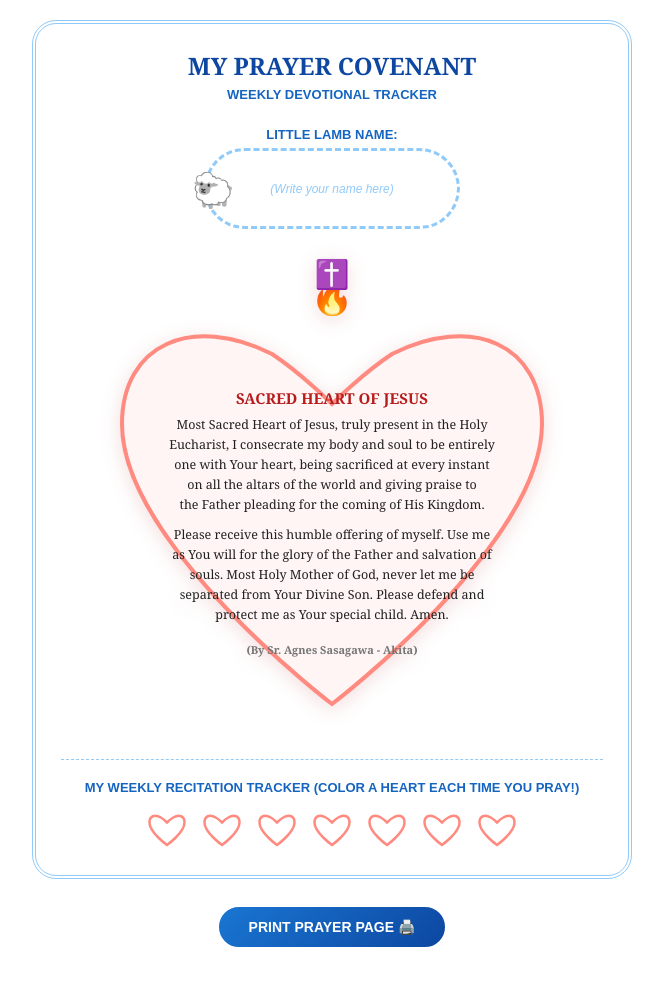
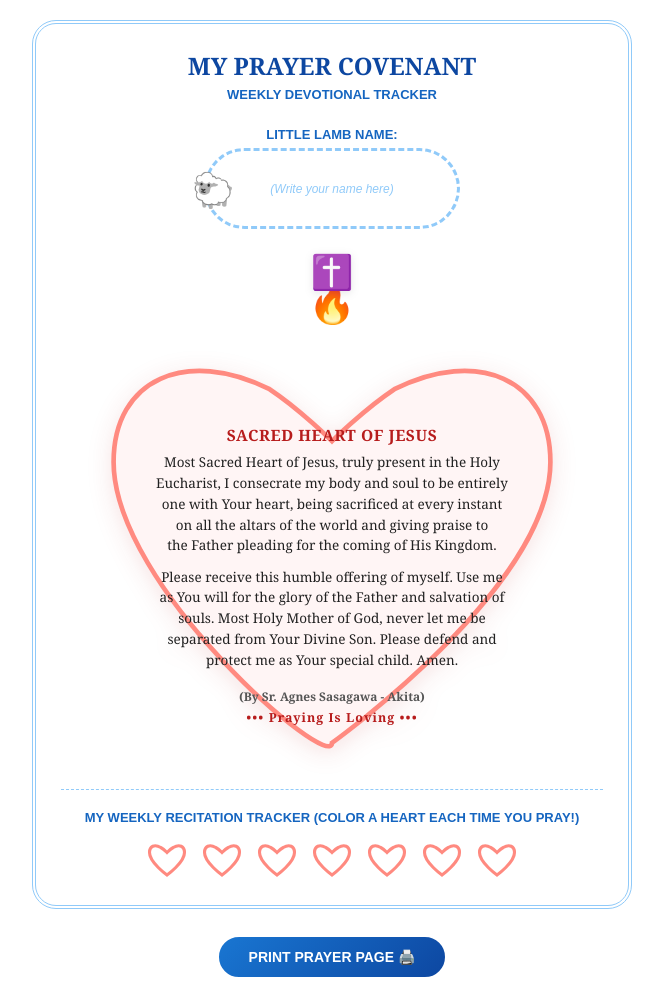
Before and after one commit to Dove007-tech/Akita-s-Most-Sacred-Heart-of-Jesus-Prayer, a plain HTML site: page index.html in a window 1280 px wide. Shown: the whole page, without its empty margins (308-971 px from the left). Before the commit the page ends 970 px from the top, so only its background shows below. Drawn offline with Linux system fonts and the light colour scheme.

Commit message:
Enhance print page styles and layout
Added styles for print page and updated prayer container layout.

```diff
--- a/index.html
+++ b/index.html
@@ -16,6 +16,7 @@
             print-color-adjust: exact;
         }
         .print-page {
+            width: 100%;
             max-width: 600px;
             margin: 0 auto;
             border: 4px double #90CAF9;
@@ -23,6 +24,7 @@
             padding: 25px;
             background: #FFFFFF;
             box-sizing: border-box;
+            position: relative;
         }
         .title {
             font-size: 24px;
@@ -40,7 +42,7 @@
             text-transform: uppercase;
         }
 
-        /* 🐑 Sheep Box Layout */
+        /* 🐑 Top Section: Little Lamb Fluffy Name Box */
         .sheep-name-section {
             display: flex;
             flex-direction: column;
@@ -80,22 +82,42 @@
             font-family: sans-serif;
         }
 
-        /* ❤️ Middle Section: Sacred Heart Frame Layout (Using Inline SVG to Prevent Broken Text Truncation) */
+        /* ❤️ Middle Section: Cross & Flame on Top, Heart Frame with Exact Multi-line Text */
         .prayer-container {
             display: flex;
-            justify-content: center;
+            flex-direction: column;
             align-items: center;
             margin-bottom: 25px;
             position: relative;
         }
+
+        /* ✝️ Custom Flame and Cross Assembly matching your layout */
+        .sacred-heart-emblems {
+            display: flex;
+            flex-direction: column;
+            align-items: center;
+            margin-bottom: -15px;
+            z-index: 10;
+        }
+        .emblem-cross {
+            font-size: 34px;
+            line-height: 1;
+            margin-bottom: -5px;
+            filter: drop-shadow(0 2px 4px rgba(0,0,0,0.1));
+        }
+        .emblem-fire {
+            font-size: 38px;
+            line-height: 1;
+        }
+
         .svg-heart-frame {
             width: 100%;
-            max-width: 500px;
+            max-width: 520px;
             height: auto;
-            filter: drop-shadow(0px 4px 10px rgba(183, 28, 28, 0.15));
+            filter: drop-shadow(0px 5px 12px rgba(183, 28, 28, 0.12));
         }
 
-        /* 🗓️ Bottom Section: Plain Heart Tracker Grid (Using SVGs for perfect sizing) */
+        /* 🗓️ Bottom Section: Plain Heart Tracker Grid Array */
         .tracker-section {
             border-top: 1px dashed #90CAF9;
             padding-top: 20px;
@@ -143,34 +165,37 @@
             </div>
         </div>
 
-        <!-- 🌟 Sacred Heart SVG Viewport Frame Container -->
+        <!-- ❤️ Middle Section: Sacred Heart Frame Layout -->
         <div class="prayer-container">
-            <svg class="svg-heart-frame" viewBox="0 0 500 480" xmlns="http://w3.org">
-                <!-- 👑 Holy Thorns and Cross Crown Elements -->
-                <text x="250" y="55" font-size="34" text-anchor="middle">🔥</text>
-                <text x="250" y="30" font-size="28" text-anchor="middle">✝️</text>
+            <!-- Emblems sit perfectly anchored on top of the heart vertex -->
+            <div class="sacred-heart-emblems">
+                <div class="emblem-cross">✝️</div>
+                <div class="emblem-fire">🔥</div>
+            </div>
 
-                <!-- ❤️ Flawless Sacred Devotional Heart Curve Geometry Path -->
-                <path d="M250,450 C250,450 40,290 40,170 C40,90 110,60 190,100 C220,120 250,150 250,150 C250,150 280,120 310,100 C390,60 460,90 460,170 C460,290 250,450 250,450 Z"
-                      fill="#FFF5F5" stroke="#FF8A80" stroke-width="4"/>
+            <svg class="svg-heart-frame" viewBox="0 0 500 440" xmlns="http://w3.org">
+                <!-- Flawless Sacred Heart Curve Geometry Path -->
+                <path d="M250,420 C250,450 40,270 40,150 C40,70 110,40 190,80 C220,100 250,130 250,130 C250,130 280,100 310,80 C390,40 460,70 460,150 C460,270 250,420 250,420 Z"
+                      fill="#FFF5F5" stroke="#FF8A80" stroke-width="4.5"/>
 
-                <!-- 📜 Multi-line Auto-wrapped Prayer Text Content Block Grid Matrix -->
-                <g font-family="Georgia, serif" font-size="12.5" font-weight="500" fill="#212121" text-anchor="middle">
-                    <text x="250" y="150" font-size="15" font-weight="900" fill="#B71C1C">SACRED HEART OF JESUS</text>
+                <!-- 📜 Multi-line Auto-wrapped Prayer Text Content Block -->
+                <g font-family="Georgia, serif" font-size="13" font-weight="500" fill="#212121" text-anchor="middle">
+                    <text x="250" y="130" font-size="15" font-weight="900" fill="#B71C1C" letter-spacing="0.5">SACRED HEART OF JESUS</text>
 
-                    <text x="250" y="175">Most Sacred Heart of Jesus, truly present in the Holy</text>
-                    <text x="250" y="195">Eucharist, I consecrate my body and soul to be entirely</text>
-                    <text x="250" y="215">one with Your heart, being sacrificed at every instant</text>
-                    <text x="250" y="235">on all the altars of the world and giving praise to</text>
-                    <text x="250" y="255">the Father pleading for the coming of His Kingdom.</text>
+                    <text x="250" y="155">Most Sacred Heart of Jesus, truly present in the Holy</text>
+                    <text x="250" y="175">Eucharist, I consecrate my body and soul to be entirely</text>
+                    <text x="250" y="195">one with Your heart, being sacrificed at every instant</text>
+                    <text x="250" y="215">on all the altars of the world and giving praise to</text>
+                    <text x="250" y="235">the Father pleading for the coming of His Kingdom.</text>
 
-                    <text x="250" y="285">Please receive this humble offering of myself. Use me</text>
-                    <text x="250" y="305">as You will for the glory of the Father and salvation of</text>
-                    <text x="250" y="325">souls. Most Holy Mother of God, never let me be</text>
-                    <text x="250" y="345">separated from Your Divine Son. Please defend and</text>
-                    <text x="250" y="365">protect me as Your special child. Amen.</text>
+                    <text x="250" y="265">Please receive this humble offering of myself. Use me</text>
+                    <text x="250" y="285">as You will for the glory of the Father and salvation of</text>
+                    <text x="250" y="305">souls. Most Holy Mother of God, never let me be</text>
+                    <text x="250" y="325">separated from Your Divine Son. Please defend and</text>
+                    <text x="250" y="345">protect me as Your special child. Amen.</text>
 
-                    <text x="250" y="400" font-size="11" font-weight="bold" fill="#757575">(By Sr. Agnes Sasagawa - Akita)</text>
+                    <text x="250" y="380" font-size="11.5" font-weight="bold" fill="#555555">(By Sr. Agnes Sasagawa - Akita)</text>
+                    <text x="250" y="400" font-size="12" font-weight="bold" fill="#B71C1C" letter-spacing="1">••• Praying Is Loving •••</text>
                 </g>
             </svg>
         </div>
@@ -179,13 +204,13 @@
             <div class="tracker-title">My Weekly Recitation Tracker (Color a heart each time you pray!)</div>
             <div class="hearts-row">
                 <!-- 7 Sharp SVG Hearts Matrix Layout -->
-                <svg class="svg-mini-heart" viewBox="0 0 32 32"><path d="M16,28 C16,28 2,18 2,10 C2,5 6,3 11,6 C13,7 16,10 16,10 C16,10 19,7 21,6 C26,3 30,5 30,10 C30,18 16,28 16,28 Z" fill="#FFFFFF" stroke="#FF8A80" stroke-width="2"/></svg>
-                <svg class="svg-mini-heart" viewBox="0 0 32 32"><path d="M16,28 C16,28 2,18 2,10 C2,5 6,3 11,6 C13,7 16,10 16,10 C16,10 19,7 21,6 C26,3 30,5 30,10 C30,18 16,28 16,28 Z" fill="#FFFFFF" stroke="#FF8A80" stroke-width="2"/></svg>
-                <svg class="svg-mini-heart" viewBox="0 0 32 32"><path d="M16,28 C16,28 2,18 2,10 C2,5 6,3 11,6 C13,7 16,10 16,10 C16,10 19,7 21,6 C26,3 30,5 30,10 C30,18 16,28 16,28 Z" fill="#FFFFFF" stroke="#FF8A80" stroke-width="2"/></svg>
-                <svg class="svg-mini-heart" viewBox="0 0 32 32"><path d="M16,28 C16,28 2,18 2,10 C2,5 6,3 11,6 C13,7 16,10 16,10 C16,10 19,7 21,6 C26,3 30,5 30,10 C30,18 16,28 16,28 Z" fill="#FFFFFF" stroke="#FF8A80" stroke-width="2"/></svg>
-                <svg class="svg-mini-heart" viewBox="0 0 32 32"><path d="M16,28 C16,28 2,18 2,10 C2,5 6,3 11,6 C13,7 16,10 16,10 C16,10 19,7 21,6 C26,3 30,5 30,10 C30,18 16,28 16,28 Z" fill="#FFFFFF" stroke="#FF8A80" stroke-width="2"/></svg>
-                <svg class="svg-mini-heart" viewBox="0 0 32 32"><path d="M16,28 C16,28 2,18 2,10 C2,5 6,3 11,6 C13,7 16,10 16,10 C16,10 19,7 21,6 C26,3 30,5 30,10 C30,18 16,28 16,28 Z" fill="#FFFFFF" stroke="#FF8A80" stroke-width="2"/></svg>
-                <svg class="svg-mini-heart" viewBox="0 0 32 32"><path d="M16,28 C16,28 2,18 2,10 C2,5 6,3 11,6 C13,7 16,10 16,10 C16,10 19,7 21,6 C26,3 30,5 30,10 C30,18 16,28 16,28 Z" fill="#FFFFFF" stroke="#FF8A80" stroke-width="2"/></svg>
+                <svg class="svg-mini-heart" viewBox="0 0 32 32"><path d="M16,28 C16,28 2,18 2,10 C2,5 6,3 11,6 C13,7 16,10 16,10 C16,10 19,7 21,6 C26,3 30,5 30,10 C30,18 16,28 16,28 Z" fill="#FFFFFF" stroke="#FF8A80" stroke-width="2.5"/></svg>
+                <svg class="svg-mini-heart" viewBox="0 0 32 32"><path d="M16,28 C16,28 2,18 2,10 C2,5 6,3 11,6 C13,7 16,10 16,10 C16,10 19,7 21,6 C26,3 30,5 30,10 C30,18 16,28 16,28 Z" fill="#FFFFFF" stroke="#FF8A80" stroke-width="2.5"/></svg>
+                <svg class="svg-mini-heart" viewBox="0 0 32 32"><path d="M16,28 C16,28 2,18 2,10 C2,5 6,3 11,6 C13,7 16,10 16,10 C16,10 19,7 21,6 C26,3 30,5 30,10 C30,18 16,28 16,28 Z" fill="#FFFFFF" stroke="#FF8A80" stroke-width="2.5"/></svg>
+                <svg class="svg-mini-heart" viewBox="0 0 32 32"><path d="M16,28 C16,28 2,18 2,10 C2,5 6,3 11,6 C13,7 16,10 16,10 C16,10 19,7 21,6 C26,3 30,5 30,10 C30,18 16,28 16,28 Z" fill="#FFFFFF" stroke="#FF8A80" stroke-width="2.5"/></svg>
+                <svg class="svg-mini-heart" viewBox="0 0 32 32"><path d="M16,28 C16,28 2,18 2,10 C2,5 6,3 11,6 C13,7 16,10 16,10 C16,10 19,7 21,6 C26,3 30,5 30,10 C30,18 16,28 16,28 Z" fill="#FFFFFF" stroke="#FF8A80" stroke-width="2.5"/></svg>
+                <svg class="svg-mini-heart" viewBox="0 0 32 32"><path d="M16,28 C16,28 2,18 2,10 C2,5 6,3 11,6 C13,7 16,10 16,10 C16,10 19,7 21,6 C26,3 30,5 30,10 C30,18 16,28 16,28 Z" fill="#FFFFFF" stroke="#FF8A80" stroke-width="2.5"/></svg>
+                <svg class="svg-mini-heart" viewBox="0 0 32 32"><path d="M16,28 C16,28 2,18 2,10 C2,5 6,3 11,6 C13,7 16,10 16,10 C16,10 19,7 21,6 C26,3 30,5 30,10 C30,18 16,28 16,28 Z" fill="#FFFFFF" stroke="#FF8A80" stroke-width="2.5"/></svg>
             </div>
         </div>
     </div>
```
